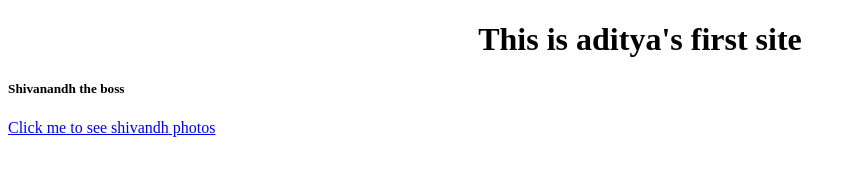
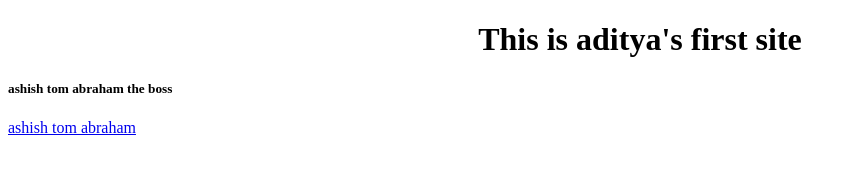
Before and after one commit to aditya18-10-1997/aditya18-10-1997.github.io, a plain HTML site: page index.html in a window 1280 px wide. Shown: the whole page, without its empty margins (0-856 px from the left). Drawn offline with Linux system fonts and the light colour scheme.

Commit message:
Update index.html
ashish added

```diff
--- a/index.html
+++ b/index.html
@@ -8,7 +8,7 @@
 </head>
 <body>
     <h1 style="text-align: center;">This is aditya's first site</h1>
-    <h5>Shivanandh the boss</h5>
-    <a href="https://www.pexels.com/photo/close-up-photography-of-tiger-792381/">Click me to see shivandh photos</a>
+    <h5>ashish tom abraham the boss</h5>
+    <a href="https://www.pexels.com/photo/close-up-photography-of-tiger-792381/">ashish tom abraham</a>
 </body>
 </html>
```
